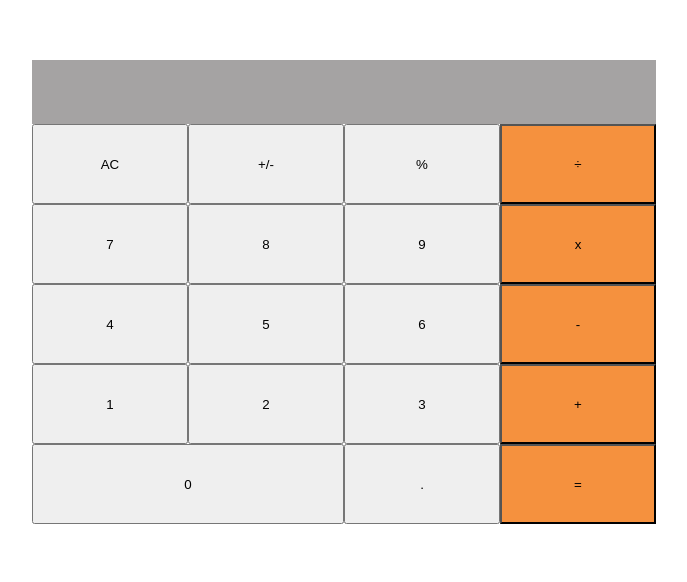
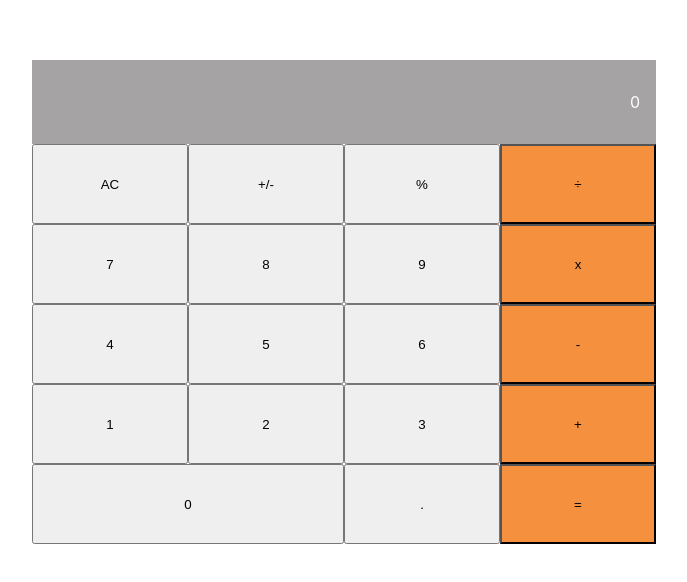
Before and after one commit to yersel500/math-magicians, a React (Create React App) app: page / in a window 1280 px wide. Shown: the part 156-738 px from the top of the page, without its empty margins (296-983 px from the left). Built offline with nearby package versions, Linux system fonts and the light colour scheme.

Commit message:
Show new Total

```diff
--- a/src/components/Calculator.js
+++ b/src/components/Calculator.js
@@ -12,8 +12,8 @@ const ShowResult = (props) => {
   );
 };
 
-ShowResult.defaultProps = { result: 0 };
-ShowResult.propTypes = { result: PropTypes.number };
+ShowResult.defaultProps = { result: '0' };
+ShowResult.propTypes = { result: PropTypes.string };
 
 const KeyCalc = (props) => {
   const { eachKey, myClass, myClick } = props;
@@ -130,17 +130,28 @@ export default class Calculator extends React.Component {
   }
 
   handleOperation = (e) => {
-    if (e.target.classList.contains('number')) {
-      console.log(e.target);
+    const updatedState = calculate(this.state, e.target.value);
+    console.log(updatedState);
+    this.setState(updatedState);
+  };
+
+  showNewTotal = () => {
+    const { total, next } = this.state;
+    if (total === null && next === null) {
+      return '0';
     }
+    if (next === null) {
+      return total;
+    }
+    return next;
   };
 
   render() {
-    const { total, next, operation } = this.state;
+    const newValue = this.showNewTotal();
     return (
       <div className="mayorContainer">
         <div className="calContainer">
-          <ShowResult result={total} />
+          <ShowResult result={newValue} />
           <div className="keyContainer">
             {this.myKeys.map((element) => (
               <KeyCalc
```
